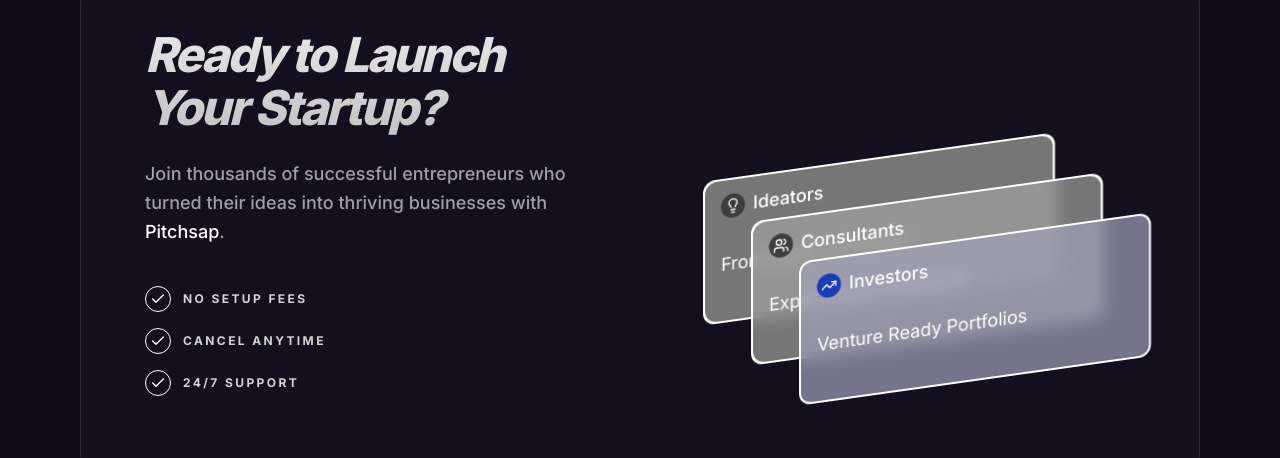
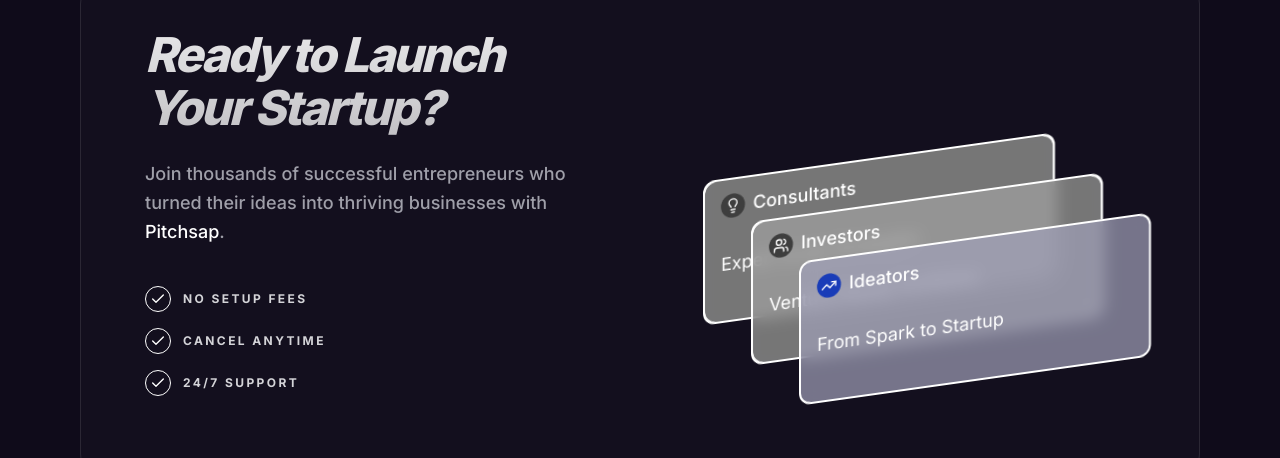
Before and after one commit to Ankitgkp/Pitchsap, a React (Vite) app: page / in a window 1280 px wide. Shown: the part 5146-5604 px from the top of the page. Built offline with nearby package versions, Linux system fonts and the light colour scheme; what @heroui/react would draw is missing.

Commit message:
Reordering FooterCTA content

```diff
--- a/src/components/FooterCTA.jsx
+++ b/src/components/FooterCTA.jsx
@@ -5,24 +5,24 @@
     const solutionCards = [
         {
             icon: <Lightbulb className="size-4 text-accent" />,
-            title: "Ideators",
-            description: "From Spark to Startup",
+            title: "Consultants",
+            description: "Expert Scale Strategies",
             iconClassName: "text-accent",
             titleClassName: "text-accent",
             className: "[grid-area:stack] hover:-translate-y-10 before:absolute before:w-[100%] before:outline-1 before:rounded-xl before:outline-border before:h-[100%] before:content-[''] before:bg-blend-overlay before:bg-background/50 grayscale-[100%] hover:before:opacity-0 before:transition-opacity before:duration-700 hover:grayscale-0 before:left-0 before:top-0",
         },
         {
             icon: <Users className="size-4 text-accent" />,
-            title: "Consultants",
-            description: "Expert Scale Strategies",
+            title: "Investors",
+            description: "Venture Ready Portfolios",
             iconClassName: "text-accent",
             titleClassName: "text-accent",
             className: "[grid-area:stack] translate-x-6 sm:translate-x-12 translate-y-5 sm:translate-y-10 hover:-translate-y-1 before:absolute before:w-[100%] before:outline-1 before:rounded-xl before:outline-border before:h-[100%] before:content-[''] before:bg-blend-overlay before:bg-background/50 grayscale-[100%] hover:before:opacity-0 before:transition-opacity before:duration-700 hover:grayscale-0 before:left-0 before:top-0",
         },
         {
             icon: <TrendingUp className="size-4 text-accent" />,
-            title: "Investors",
-            description: "Venture Ready Portfolios",
+            title: "Ideators",
+            description: "From Spark to Startup",
             iconClassName: "text-accent",
             titleClassName: "text-accent",
             className: "[grid-area:stack] translate-x-12 sm:translate-x-24 translate-y-10 sm:translate-y-20 hover:translate-y-10",
```
